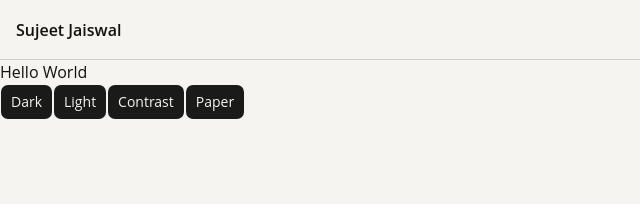
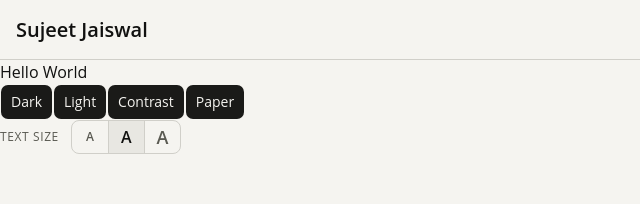
Before and after one commit to hritickjaiswal22/portfolio, a Next.js app: page / in a window 1280 px wide. Shown: the top 204 px of the page, without its empty margins (0-640 px from the left). Built offline with nearby package versions, Linux system fonts and the light colour scheme.

Commit message:
feat text resizer v1

```diff
--- a/src/app/globals.css
+++ b/src/app/globals.css
@@ -1,3 +1,5 @@
+/* https://chat.deepseek.com/a/chat/s/47478802-0301-4bb7-83e2-b9bdfd80cb76 */
+
 @import "tailwindcss";
 @import "tw-animate-css";
 
@@ -9,6 +11,20 @@
     "Open Sans", "Open Sans Fallback", system-ui, -apple-system, "Segoe UI",
     sans-serif;
   --radius: 0.625rem;
+  --text-scale: 1;
+}
+
+/* =========================================
+   TEXT SIZE SCALE
+   ========================================= */
+[data-text-size="sm"] {
+  --text-scale: 0.875;
+}
+[data-text-size="md"] {
+  --text-scale: 1;
+}
+[data-text-size="lg"] {
+  --text-scale: 1.125;
 }
 
 /* =========================================
@@ -300,6 +316,21 @@
   --color-blockquote-bg: var(--blockquote-bg);
   --color-overlay-bg: var(--overlay-bg);
   --color-header-bg: var(--header-bg);
+
+  /* text sizes — scaled by --text-scale (does NOT affect spacing) */
+  --text-xs: calc(0.75rem * var(--text-scale));
+  --text-sm: calc(0.875rem * var(--text-scale));
+  --text-base: calc(1rem * var(--text-scale));
+  --text-lg: calc(1.125rem * var(--text-scale));
+  --text-xl: calc(1.25rem * var(--text-scale));
+  --text-2xl: calc(1.5rem * var(--text-scale));
+  --text-3xl: calc(1.875rem * var(--text-scale));
+  --text-4xl: calc(2.25rem * var(--text-scale));
+  --text-5xl: calc(3rem * var(--text-scale));
+  --text-6xl: calc(3.75rem * var(--text-scale));
+  --text-7xl: calc(4.5rem * var(--text-scale));
+  --text-8xl: calc(6rem * var(--text-scale));
+  --text-9xl: calc(8rem * var(--text-scale));
 }
 
 /* =========================================
--- a/src/app/layout.tsx
+++ b/src/app/layout.tsx
@@ -3,6 +3,7 @@ import { ThemeProvider } from "next-themes";
 
 import "./globals.css";
 import { CustomThemeProvider } from "@/components/ThemeProvider";
+import { TextSizeProvider } from "@/components/text-size-provider";
 import Header from "@/components/Header";
 
 export const metadata: Metadata = {
@@ -21,8 +22,10 @@ export default function RootLayout({ children }: LayoutProps<"/">) {
           themes={["light", "dark", "system"]}
         >
           <CustomThemeProvider>
-            <Header />
-            {children}
+            <TextSizeProvider>
+              <Header />
+              {children}
+            </TextSizeProvider>
           </CustomThemeProvider>
         </ThemeProvider>
       </body>
--- a/src/components/Header.tsx
+++ b/src/components/Header.tsx
@@ -1,6 +1,6 @@
 export function HeaderLogo() {
   return (
-    <a className="text-foreground hover:text-secondary-foreground cursor-pointer font-semibold">
+    <a className="text-foreground hover:text-secondary-foreground cursor-pointer font-semibold text-xl">
       Sujeet Jaiswal
     </a>
   );
--- a/src/components/ThemeSwitcher.tsx
+++ b/src/components/ThemeSwitcher.tsx
@@ -1,12 +1,21 @@
 "use client";
 
+import { useTheme } from "next-themes";
+
 import { useCustomTheme } from "@/components/ThemeProvider";
-import { useTheme } from "next-themes";
 import { Button } from "@/components/ui/button";
+import { useTextSize, type TextSize } from "@/components/text-size-provider";
+
+const OPTIONS: { value: TextSize; label: string; size: string }[] = [
+  { value: "sm", label: "A", size: "text-xs" },
+  { value: "md", label: "A", size: "text-base" },
+  { value: "lg", label: "A", size: "text-lg" },
+];
 
 export default function ThemeSwitcher() {
   const { theme: visualTheme, setTheme: setVisualTheme } = useCustomTheme();
   const { theme: appearance, setTheme: setAppearance } = useTheme();
+  const { textSize, setTextSize } = useTextSize();
 
   // 1. Appearance: system | light | dark (driven by setAppearance)
   // 2. Theme: paper | high-contrast (driven by setVisualTheme)
@@ -17,6 +26,41 @@ export default function ThemeSwitcher() {
       <Button onClick={() => setAppearance("light")}>Light</Button>
       <Button onClick={() => setVisualTheme("high-contrast")}>Contrast</Button>
       <Button onClick={() => setVisualTheme("paper")}>Paper</Button>
+
+      <div className="flex items-center gap-3">
+        <span className="text-xs font-medium tracking-wider text-foreground-muted">
+          TEXT SIZE
+        </span>
+
+        <div
+          role="radiogroup"
+          aria-label="Text size"
+          className="inline-flex overflow-hidden rounded-md border border-border"
+        >
+          {OPTIONS.map((opt, i) => {
+            const selected = textSize === opt.value;
+            return (
+              <button
+                key={opt.value}
+                role="radio"
+                aria-checked={selected}
+                aria-label={`Text size ${opt.value}`}
+                onClick={() => setTextSize(opt.value)}
+                className={[
+                  "flex h-8 w-9 cursor-pointer items-center justify-center font-semibold transition-colors",
+                  opt.size,
+                  i > 0 ? "border-l border-border" : "",
+                  selected
+                    ? "bg-accent text-accent-foreground"
+                    : "bg-transparent text-foreground-muted hover:bg-accent/50 hover:text-foreground",
+                ].join(" ")}
+              >
+                {opt.label}
+              </button>
+            );
+          })}
+        </div>
+      </div>
     </div>
   );
 }
--- /dev/null
+++ b/src/components/text-size-provider.tsx
@@ -0,0 +1,61 @@
+"use client";
+
+import {
+  createContext,
+  useCallback,
+  useContext,
+  useEffect,
+  useState,
+} from "react";
+
+export type TextSize = "sm" | "md" | "lg";
+
+const STORAGE_KEY = "text-size";
+const DEFAULT_SIZE: TextSize = "md";
+
+interface TextSizeContextValue {
+  textSize: TextSize;
+  setTextSize: (size: TextSize) => void;
+}
+
+const TextSizeContext = createContext<TextSizeContextValue | undefined>(
+  undefined,
+);
+
+export function TextSizeProvider({ children }: { children: React.ReactNode }) {
+  const [textSize, setTextSizeState] = useState<TextSize>(DEFAULT_SIZE);
+
+  // Sync state with whatever the pre-hydration script already applied
+  useEffect(() => {
+    const attr = document.documentElement.getAttribute("data-text-size");
+    if (attr === "sm" || attr === "md" || attr === "lg") {
+      setTextSizeState(attr);
+    }
+  }, []);
+
+  // Apply + persist
+  useEffect(() => {
+    document.documentElement.setAttribute("data-text-size", textSize);
+    try {
+      window.localStorage.setItem(STORAGE_KEY, textSize);
+    } catch {
+      /* ignore private-mode failures */
+    }
+  }, [textSize]);
+
+  const setTextSize = useCallback((size: TextSize) => {
+    setTextSizeState(size);
+  }, []);
+
+  return (
+    <TextSizeContext.Provider value={{ textSize, setTextSize }}>
+      {children}
+    </TextSizeContext.Provider>
+  );
+}
+
+export function useTextSize() {
+  const ctx = useContext(TextSizeContext);
+  if (!ctx) throw new Error("useTextSize must be used inside TextSizeProvider");
+  return ctx;
+}
```
